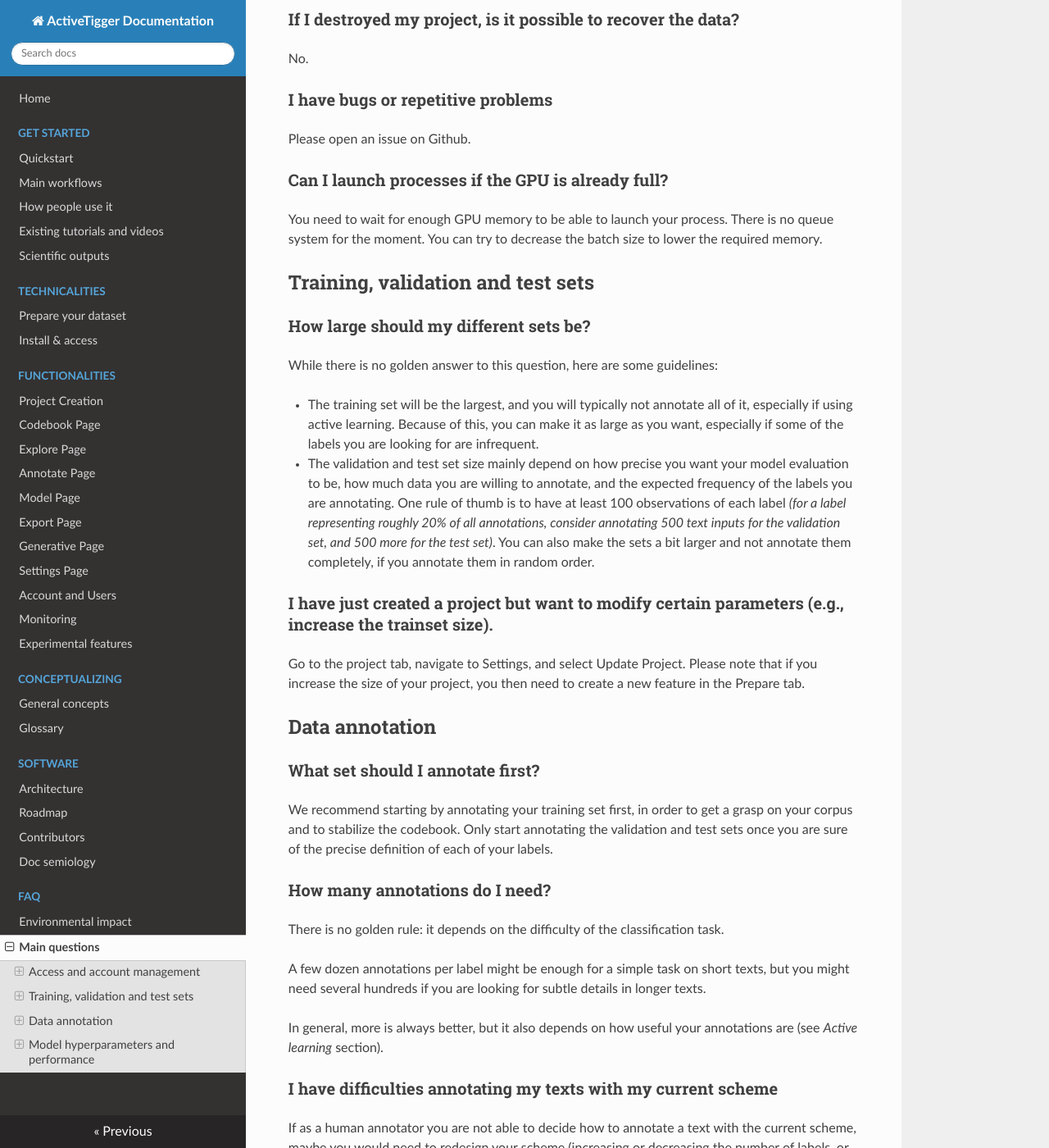
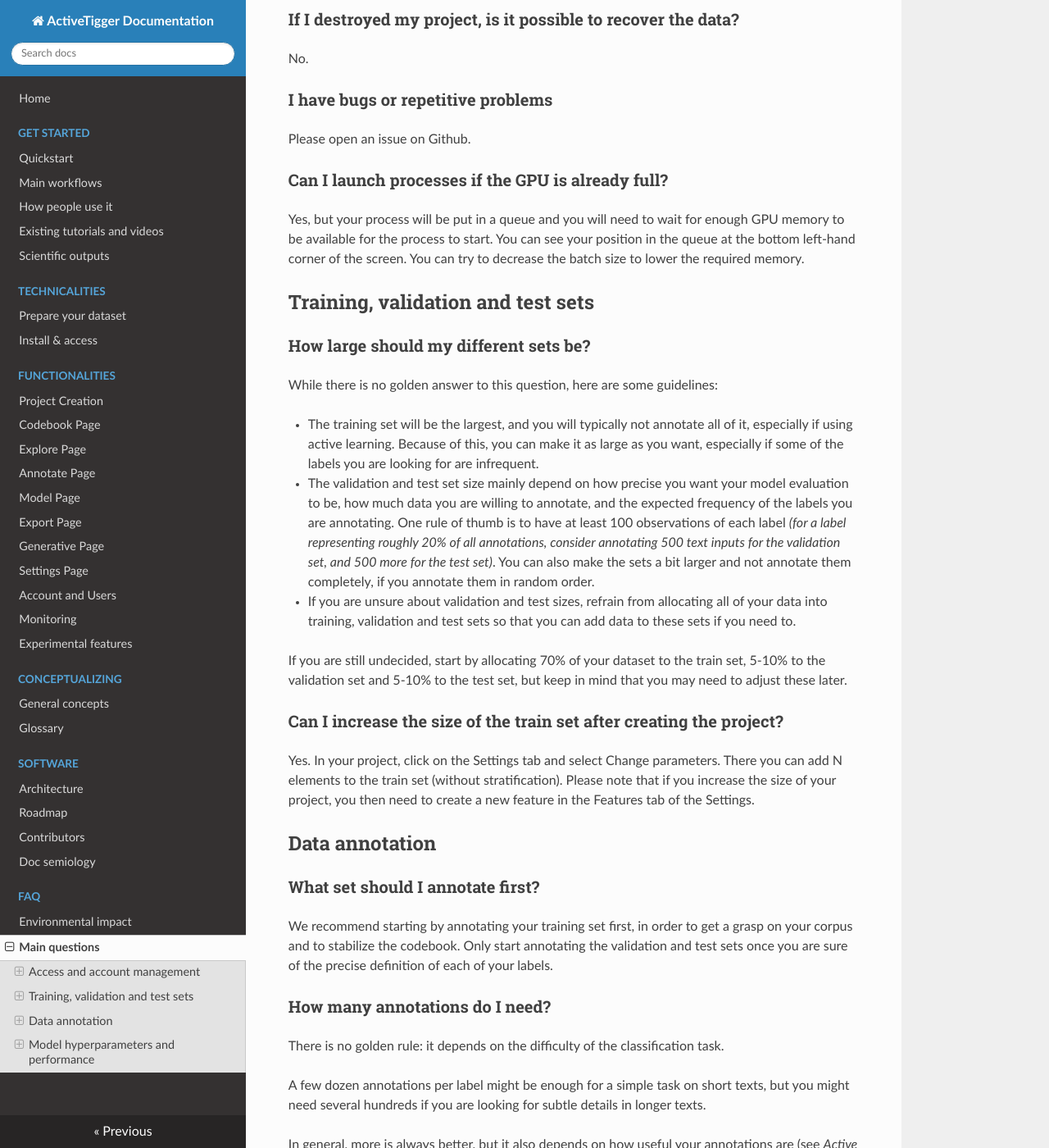
Before and after one commit to activetigger/documentation, an MkDocs documentation site: the page built from docs/faq/faq.md, in a window 1280 px wide and 1400 px high, scrolled down 400 px. Shown: the whole window at 82% size. Built offline with MkDocs 1.6.1, drawn with Linux system fonts in a browser that asks for light colours; nearby versions of some CDN libraries; some of the changed text lies outside the part shown.

Commit message:
updates to three existing questions

```diff
--- a/docs/faq/faq.md
+++ b/docs/faq/faq.md
@@ -19,7 +19,7 @@ Please open an issue on Github.
 
 ### Can I launch processes if the GPU is already full?
 
-You need to wait for enough GPU memory to be able to launch your process. There is no queue system for the moment. You can try to decrease the batch size to lower the required memory.
+Yes, but your process will be put in a queue and you will need to wait for enough GPU memory to be available for the process to start. You can see your position in the queue at the bottom left-hand corner of the screen. You can try to decrease the batch size to lower the required memory.
 
 ## Training, validation and test sets
 
@@ -29,10 +29,13 @@ While there is no golden answer to this question, here are some guidelines:
 
 - The training set will be the largest, and you will typically not annotate all of it, especially if using active learning. Because of this, you can make it as large as you want, especially if some of the labels you are looking for are infrequent.
 - The validation and test set size mainly depend on how precise you want your model evaluation to be, how much data you are willing to annotate, and the expected frequency of the labels you are annotating. One rule of thumb is to have at least 100 observations of each label _(for a label representing roughly 20% of all annotations, consider annotating 500 text inputs for the validation set, and 500 more for the test set)_. You can also make the sets a bit larger and not annotate them completely, if you annotate them in random order.
+- If you are unsure about validation and test sizes, refrain from allocating all of your data into training, validation and test sets so that you can add data to these sets if you need to.
 
-### I have just created a project but want to modify certain parameters (e.g., increase the trainset size).
+If you are still undecided, start by allocating 70% of your dataset to the train set, 5-10% to the validation set and 5-10% to the test set, but keep in mind that you may need to adjust these later.
 
-Go to the project tab, navigate to Settings, and select Update Project. Please note that if you increase the size of your project, you then need to create a new feature in the Prepare tab.
+### Can I increase the size of the train set after creating the project?
+
+Yes. In your project, click on the Settings tab and select Change parameters. There you can add N elements to the train set (without stratification). Please note that if you increase the size of your project, you then need to create a new feature in the Features tab of the Settings.
 
 ## Data annotation
 
```
